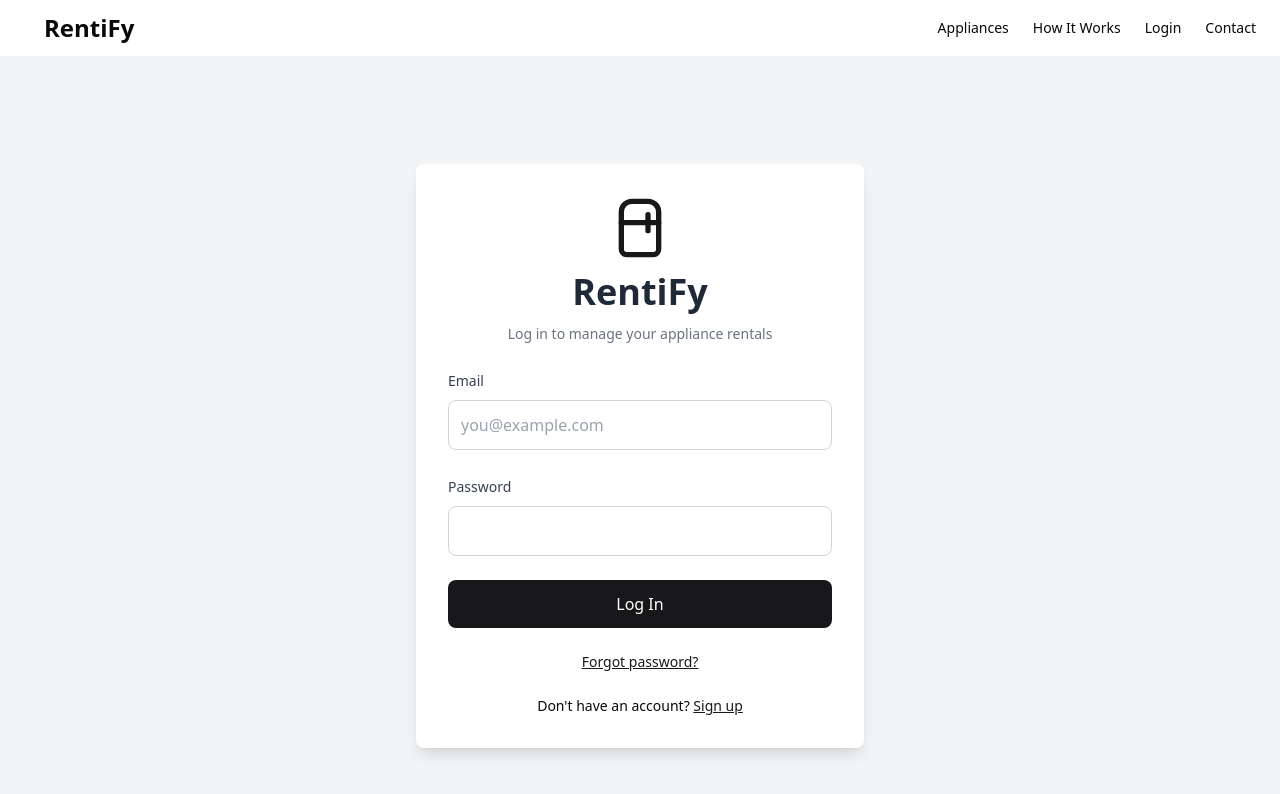
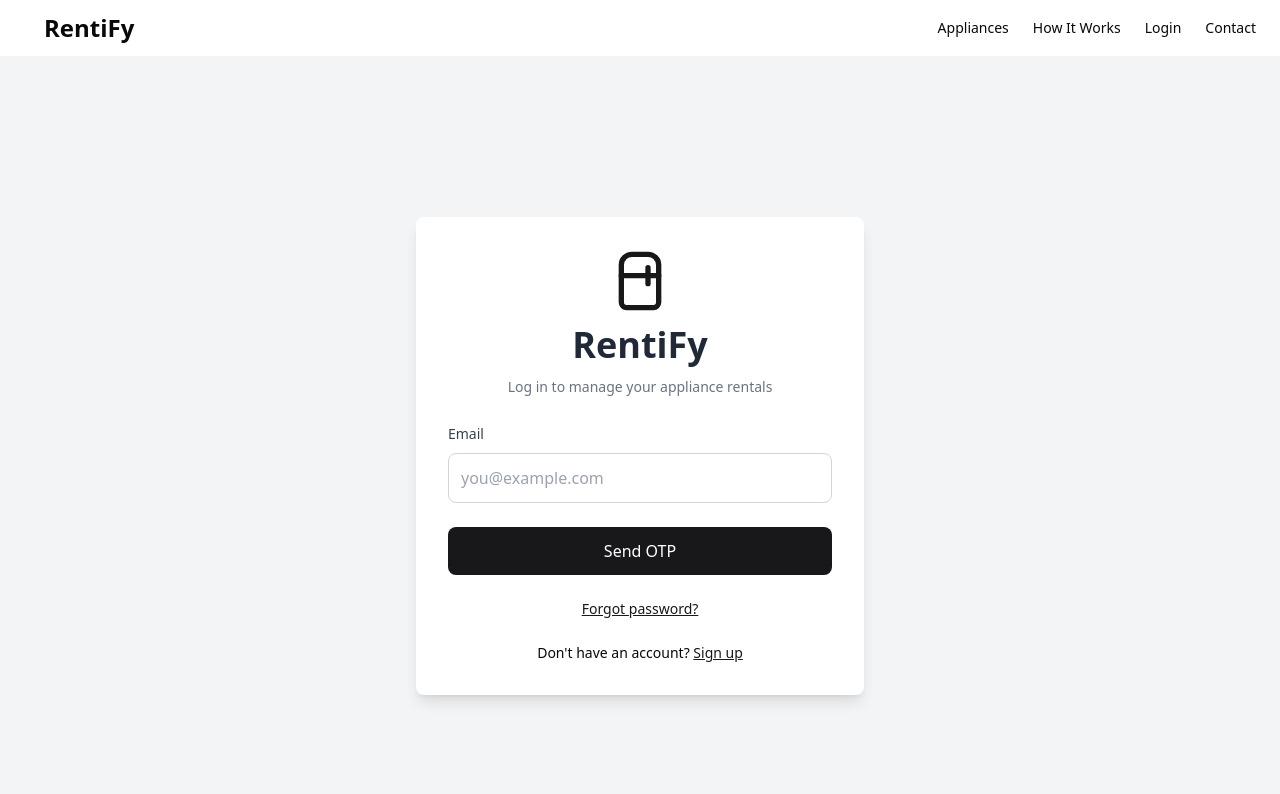
Before and after one commit to parthmkalma/Sem7SGP, a React (Create React App) app in the folder Frontend/: page /Login in a window 1280 px wide. Shown: the top 794 px of the page. Built offline with nearby package versions, Linux system fonts and the light colour scheme.

Commit message:
login otp email

```diff
--- a/Frontend/src/pages/Login.jsx
+++ b/Frontend/src/pages/Login.jsx
@@ -1,9 +1,41 @@
-import React from "react";
+import React, { useState } from "react";
 import { Refrigerator } from "lucide-react";
 import { Link } from "react-router-dom";
 import Navbar from "../Component/Navbar";
+import axios from "axios";
 
-export default function Component() {
+export default function Login() {
+  const [email, setEmail] = useState('');
+  const [otp, setOtp] = useState('');
+  const [step, setStep] = useState(1);
+  const [message, setMessage] = useState('');
+
+  const handleEmailSubmit = async (e) => {
+    e.preventDefault();
+    try {
+      const response = await axios.post('/api/send-otp', { email });
+      setMessage('OTP sent to your email!');
+      setStep(2);
+    } catch (error) {
+      setMessage('Error sending OTP. Please try again.');
+    }
+  };
+
+  const handleOtpSubmit = async (e) => {
+    e.preventDefault();
+    try {
+      const response = await axios.post('/api/verify-otp', { email, otp });
+      if (response.data.success) {
+        setMessage('Login successful!');
+        // Redirect to another page or perform further actions
+      } else {
+        setMessage('Invalid OTP. Please try again.');
+      }
+    } catch (error) {
+      setMessage('Error verifying OTP. Please try again.');
+    }
+  };
+
   return (
     <>
       <Navbar />
@@ -16,7 +48,8 @@ export default function Component() {
               Log in to manage your appliance rentals
             </p>
           </div>
-          <form className="space-y-6">
+          {step === 1 && (
+            <form className="space-y-6" onSubmit={handleEmailSubmit}>
               <div className="space-y-2">
                 <label
                   htmlFor="email"
@@ -29,20 +62,8 @@ export default function Component() {
                   placeholder="you@example.com"
                   required
                   type="email"
-                className="w-full p-3 border border-gray-300 rounded-lg focus:ring-2 focus:ring-primary focus:outline-none"
-              />
-            </div>
-            <div className="space-y-2">
-              <label
-                htmlFor="password"
-                className="text-sm font-medium text-gray-700"
-              >
-                Password
-              </label>
-              <input
-                id="password"
-                required
-                type="password"
+                  value={email}
+                  onChange={(e) => setEmail(e.target.value)}
                   className="w-full p-3 border border-gray-300 rounded-lg focus:ring-2 focus:ring-primary focus:outline-none"
                 />
               </div>
@@ -50,23 +71,56 @@ export default function Component() {
                 className="w-full px-4 py-3 text-white bg-primary rounded-lg hover:bg-primary-dark focus:outline-none focus:ring-2 focus:ring-offset-2 focus:ring-primary"
                 type="submit"
               >
-              Log In
+                Send OTP
               </button>
             </form>
+          )}
+          {step === 2 && (
+            <form className="space-y-6" onSubmit={handleOtpSubmit}>
+              <div className="space-y-2">
+                <label
+                  htmlFor="otp"
+                  className="text-sm font-medium text-gray-700"
+                >
+                  OTP
+                </label>
+                <input
+                  id="otp"
+                  placeholder="Enter OTP"
+                  required
+                  type="text"
+                  value={otp}
+                  onChange={(e) => setOtp(e.target.value)}
+                  className="w-full p-3 border border-gray-300 rounded-lg focus:ring-2 focus:ring-primary focus:outline-none"
+                />
+              </div>
+              <button
+                className="w-full px-4 py-3 text-white bg-primary rounded-lg hover:bg-primary-dark focus:outline-none focus:ring-2 focus:ring-offset-2 focus:ring-primary"
+                type="submit"
+              >
+                Verify OTP
+              </button>
+            </form>
+          )}
           <div className="text-center text-sm">
+            {step === 1 ? (
               <Link className="underline text-primary" to="#">
                 Forgot password?
               </Link>
+            ) : (
+              <p className="text-gray-500">{message}</p>
+            )}
           </div>
+          {step === 1 && (
             <div className="text-center text-sm">
               {"Don't have an account? "}
               <Link className="underline text-primary" to="/signup">
                 Sign up
               </Link>
             </div>
+          )}
         </div>
       </div>
-
     </>
   );
 }
```
Lines whose indentation alone changed are shown as unchanged.
